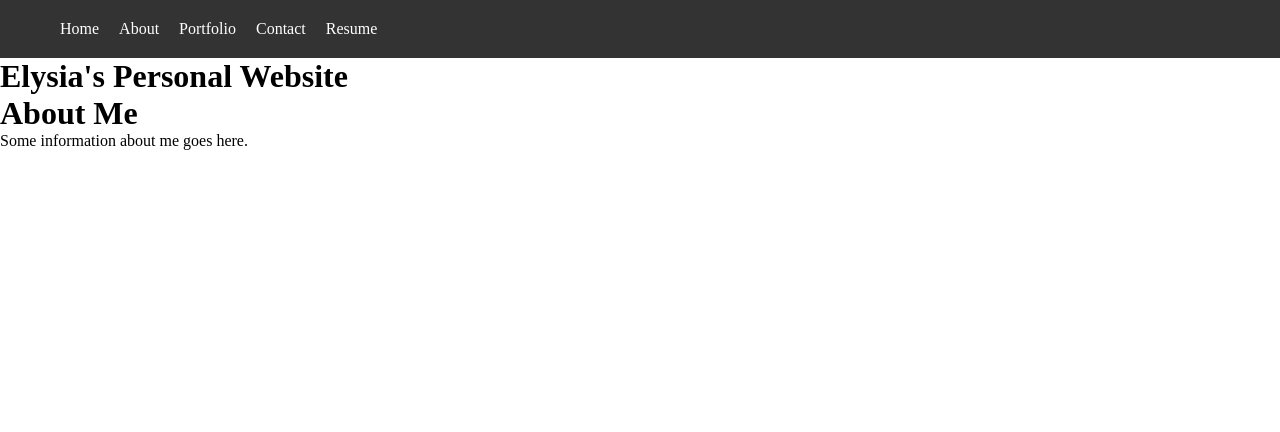
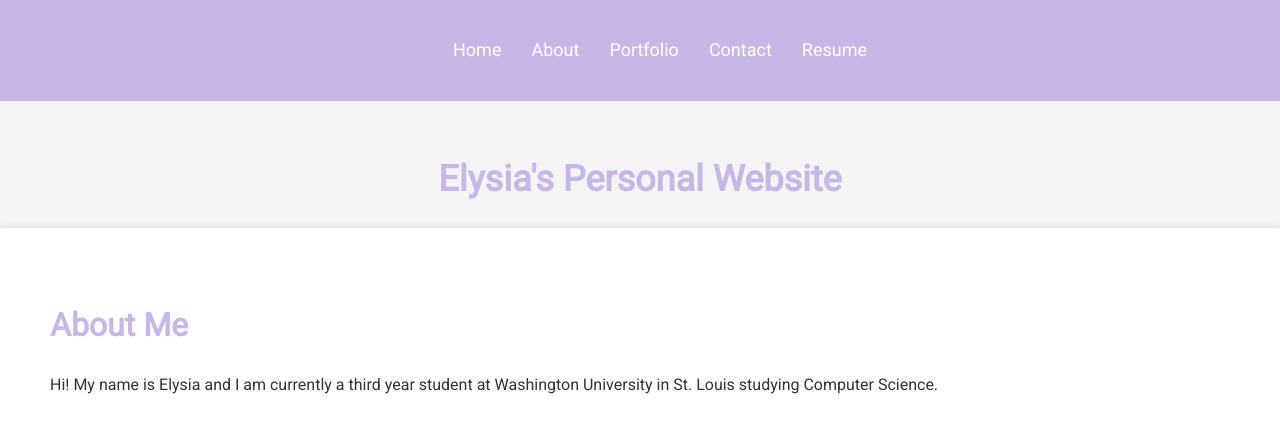
Before and after one commit to elysiaq/personal-website, a plain HTML site: page index.html in a window 1280 px wide. Both pictures are taken after a click on the link "About". Drawn offline with Linux system fonts and the light colour scheme.

Commit message:
basic information

```diff
--- a/index.html
+++ b/index.html
@@ -23,29 +23,34 @@
 
         <div id="home" class="content-section">
             <h1>Welcome to Home Page</h1>
-            <p>This is the home content.</p>
+            <p>Please check out the other tabs most importantly the portfolio page to links to my recent projects!</p>
         </div>
 
         <div id="about" class="content-section" style="display: none;">
             <h1>About Me</h1>
-            <p>Some information about me goes here.</p>
+            <p>Hi! My name is Elysia and I am currently a third year student at Washington University in St. Louis studying Computer Science.</p>
         </div>
 
         <div id="portfolio" class="content-section" style="display: none;">
             <h1>Portfolio</h1>
-            <p>Explore my projects and portfolio items.</p>
+            <p>Below are some of the projects I have worked on:</p>
+            <p><a href="http://ec2-3-145-34-79.us-east-2.compute.amazonaws.com/~elysia/module5/group/calendar.html">Calendar Web Application</a></p>
+            <p><a href="http://ec2-3-145-34-79.us-east-2.compute.amazonaws.com/~elysia/module3/login.php">News Sharing Website</a></p>
+            <p><a href="https://cse204-2023.github.io/10-final-project-elysiaq/">Pokemon Team Builder</a></p>
+            <p><a href="https://cse204-2023.github.io/09-todo-react-elysia-irene/">ToDo Web Application</a></p>
+            <p><a href="https://cse204-2023.github.io/06-brand-redesign-elysiaq/">Redesign of the Disney Website</a></p>
         </div>
 
         <div id="contact" class="content-section" style="display: none;">
             <h1>Contact Me</h1>
             <p>Email: elysiaquah@gmail.com</p>
             <p>Personal Number: +1 (425)802-4074</p>
-            <p>LinkedIn: </p>
+            <p>LinkedIn: <a href="https://www.linkedin.com/in/elysiaquah">www.linkedin.com/in/elysiaquah</a></p>
         </div>
 
         <div id="resume" class="content-section" style="display: none;">
             <h1>My Resume</h1>
-            <img src="resume.jpg">
+            <iframe src="resume.pdf" width="100%" height="600px"></iframe>
         </div>
 
         <script src="script.js"></script>
--- a/style.css
+++ b/style.css
@@ -1,21 +1,22 @@
-body, h1, h2, h3, p, ul {
+@import url('https://fonts.googleapis.com/css2?family=Roboto:wght@300;400&display=swap');
+body {
     margin: 0;
-    padding: 0;
+    font-family: 'Roboto', sans-serif;
+    line-height: 1.6;
+    background-color: #f4f4f4;
+    color: #333;
 }
 
 header {
-    background-color: #333;
+    background-color: #c7b7e6;
     color: #fff;
     padding: 20px 0;
+    text-align: center;
 }
 
 nav {
     display: flex;
-    justify-content: space-between;
-    align-items: center;
-    max-width: 1200px;
-    margin: 0 auto;
-    padding: 0 20px;
+    justify-content: center;
 }
 
 .nav-links {
@@ -24,15 +25,67 @@ nav {
 }
 
 .nav-links li {
-    margin-left: 20px;
+    margin: 0 15px;
 }
 
 .nav-links a {
     text-decoration: none;
     color: #fff;
+    font-size: 18px;
     transition: color 0.3s ease-in-out;
 }
 
 .nav-links a:hover {
-    color: #ffcc00;
+    color: #997ad8;
 }
+
+/* Page content styling */
+.content-section {
+    padding: 50px;
+    margin: 20px 0;
+    background-color: #fff;
+    box-shadow: 0 0 10px rgba(0, 0, 0, 0.1);
+}
+
+.content-section h1 {
+    color: #c7b7e6;
+    margin-bottom: 20px;
+}
+
+.content-section p {
+    font-size: 16px;
+    line-height: 1.8;
+}
+
+/* Headers section styling */
+#headers {
+    text-align: center;
+    margin-top: 50px;
+}
+
+#headers h1 {
+    font-size: 36px;
+    margin-bottom: 20px;
+    color: #c7b7e6;
+}
+
+/* Iframe styling */
+iframe {
+    border: none;
+}
+
+/* Responsive adjustments */
+@media (max-width: 768px) {
+    .content-section {
+    padding: 30px;
+    }
+
+    .nav-links {
+    flex-direction: column;
+    align-items: center;
+    }
+
+    .nav-links li {
+    margin: 10px 0;
+    }
+}
```
Also changed, not shown: 1 other file.
